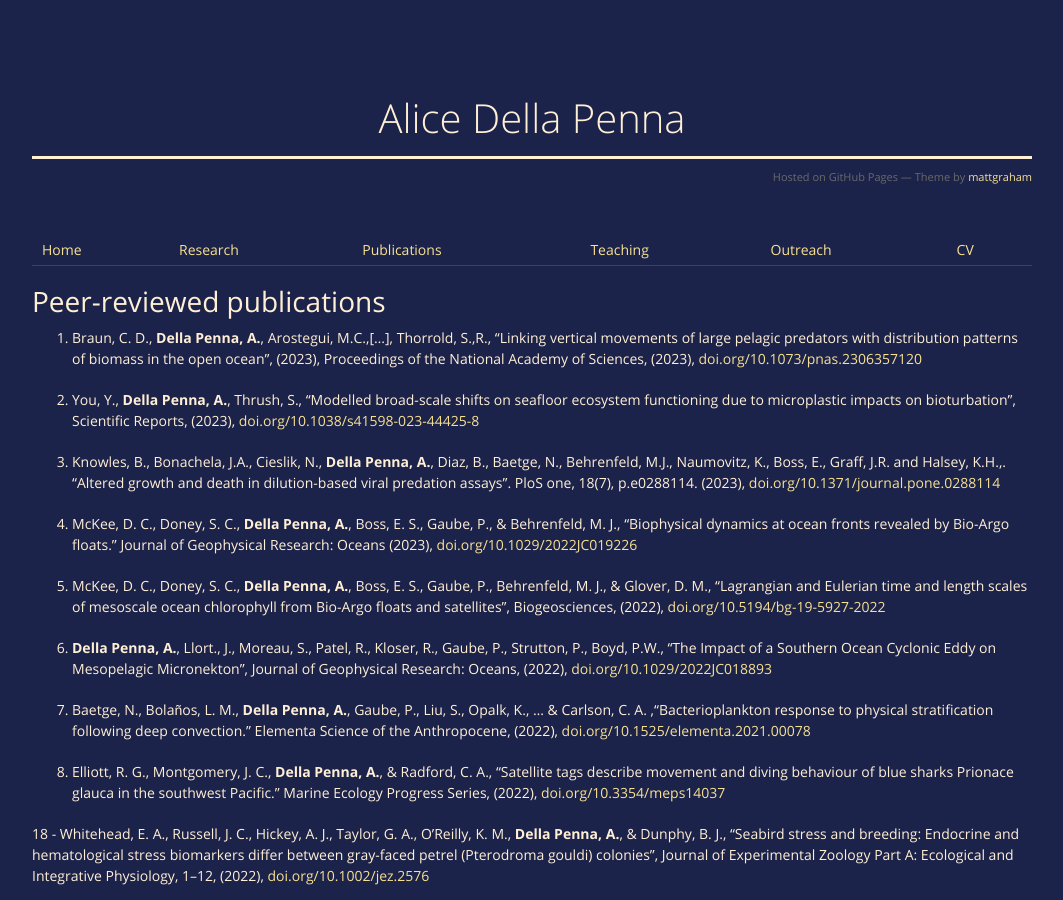
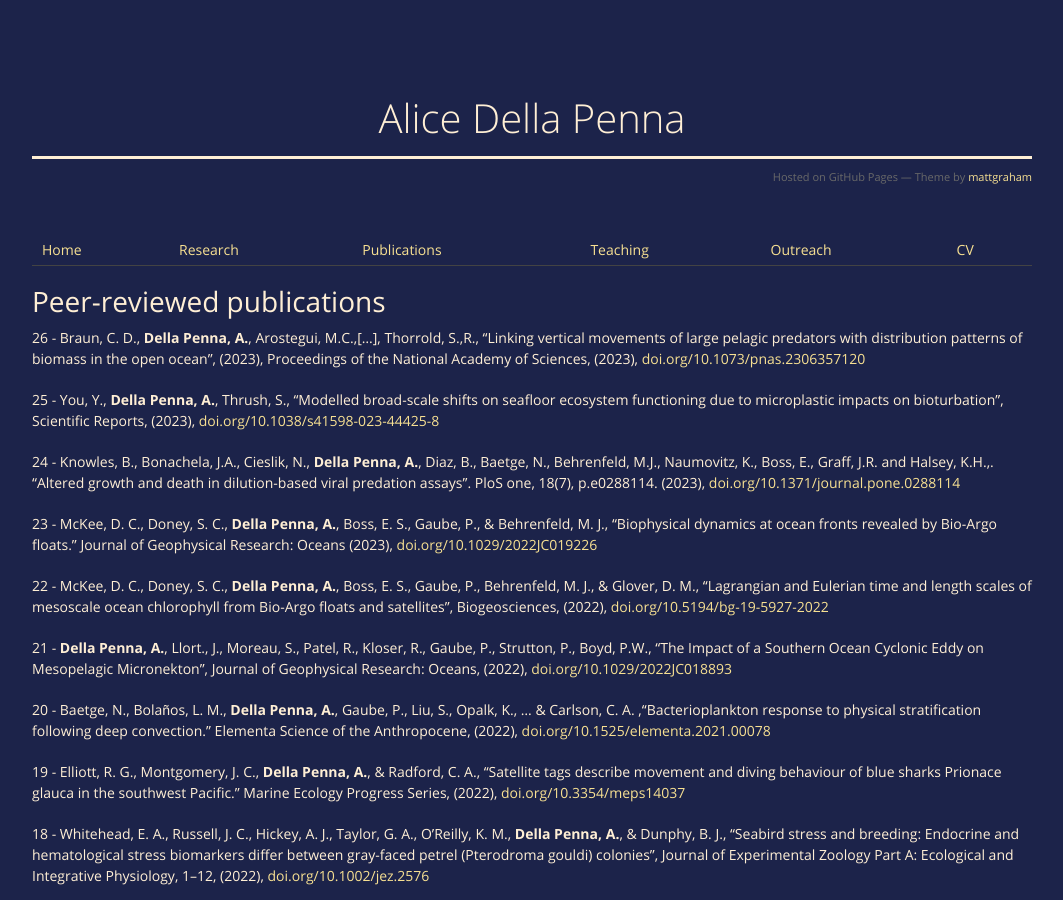
Before and after one commit to AliceDellaPenna/alicedellapenna.github.io, a Jekyll site: the page built from publications.md, in a window 1280 px wide and 900 px high. Shown: the whole window, without its empty margins (108-1171 px from the left). Built offline with Jekyll 4.4.1, drawn with Linux system fonts in a browser that asks for light colours; the repository's description, which GitHub fills in, is left out.

Commit message:
Update publications.md

```diff
--- a/publications.md
+++ b/publications.md
@@ -9,21 +9,21 @@ title: publications
 Peer-reviewed publications
 ==========================
 
-26. Braun, C. D., **Della Penna, A.**, Arostegui, M.C.,[...], Thorrold, S.,R., “Linking vertical movements of large pelagic predators with distribution patterns of biomass in the open ocean”, (2023), Proceedings of the National Academy of Sciences, (2023), [doi.org/10.1073/pnas.2306357120](doi.org/10.1073/pnas.2306357120)
+26 - Braun, C. D., **Della Penna, A.**, Arostegui, M.C.,[...], Thorrold, S.,R., “Linking vertical movements of large pelagic predators with distribution patterns of biomass in the open ocean”, (2023), Proceedings of the National Academy of Sciences, (2023), [doi.org/10.1073/pnas.2306357120](doi.org/10.1073/pnas.2306357120)
 
-25. You, Y., **Della Penna, A.**, Thrush, S., “Modelled broad-scale shifts on seafloor ecosystem functioning due to microplastic impacts on bioturbation”, Scientific Reports, (2023), [doi.org/10.1038/s41598-023-44425-8](doi.org/10.1038/s41598-023-44425-8)
+25 - You, Y., **Della Penna, A.**, Thrush, S., “Modelled broad-scale shifts on seafloor ecosystem functioning due to microplastic impacts on bioturbation”, Scientific Reports, (2023), [doi.org/10.1038/s41598-023-44425-8](doi.org/10.1038/s41598-023-44425-8)
 
-24. Knowles, B., Bonachela, J.A., Cieslik, N., **Della Penna, A.**, Diaz, B., Baetge, N., Behrenfeld, M.J., Naumovitz, K., Boss, E., Graff, J.R. and Halsey, K.H.,. “Altered growth and death in dilution-based viral predation assays”. PloS one, 18(7), p.e0288114. (2023), [doi.org/10.1371/journal.pone.0288114](doi.org/10.1371/journal.pone.0288114)
+24 - Knowles, B., Bonachela, J.A., Cieslik, N., **Della Penna, A.**, Diaz, B., Baetge, N., Behrenfeld, M.J., Naumovitz, K., Boss, E., Graff, J.R. and Halsey, K.H.,. “Altered growth and death in dilution-based viral predation assays”. PloS one, 18(7), p.e0288114. (2023), [doi.org/10.1371/journal.pone.0288114](doi.org/10.1371/journal.pone.0288114)
 
-23. McKee, D. C., Doney, S. C., **Della Penna, A.**, Boss, E. S., Gaube, P., & Behrenfeld, M. J., “Biophysical dynamics at ocean fronts revealed by Bio‐Argo floats.” Journal of Geophysical Research: Oceans (2023), [doi.org/10.1029/2022JC019226](doi.org/10.1029/2022JC019226)
+23 - McKee, D. C., Doney, S. C., **Della Penna, A.**, Boss, E. S., Gaube, P., & Behrenfeld, M. J., “Biophysical dynamics at ocean fronts revealed by Bio‐Argo floats.” Journal of Geophysical Research: Oceans (2023), [doi.org/10.1029/2022JC019226](doi.org/10.1029/2022JC019226)
 
-22. McKee, D. C., Doney, S. C., **Della Penna, A.**, Boss, E. S., Gaube, P., Behrenfeld, M. J., & Glover, D. M., “Lagrangian and Eulerian time and length scales of mesoscale ocean chlorophyll from Bio-Argo floats and satellites”, Biogeosciences, (2022), [doi.org/10.5194/bg-19-5927-2022](doi.org/10.5194/bg-19-5927-2022)
+22 - McKee, D. C., Doney, S. C., **Della Penna, A.**, Boss, E. S., Gaube, P., Behrenfeld, M. J., & Glover, D. M., “Lagrangian and Eulerian time and length scales of mesoscale ocean chlorophyll from Bio-Argo floats and satellites”, Biogeosciences, (2022), [doi.org/10.5194/bg-19-5927-2022](doi.org/10.5194/bg-19-5927-2022)
 
-21. **Della Penna, A.**, Llort., J., Moreau, S., Patel, R., Kloser, R., Gaube, P., Strutton, P., Boyd, P.W., “The Impact of a Southern Ocean Cyclonic Eddy on Mesopelagic Micronekton”, Journal of Geophysical Research: Oceans, (2022), [doi.org/10.1029/2022JC018893](doi.org/10.1029/2022JC018893)
+21 - **Della Penna, A.**, Llort., J., Moreau, S., Patel, R., Kloser, R., Gaube, P., Strutton, P., Boyd, P.W., “The Impact of a Southern Ocean Cyclonic Eddy on Mesopelagic Micronekton”, Journal of Geophysical Research: Oceans, (2022), [doi.org/10.1029/2022JC018893](doi.org/10.1029/2022JC018893)
 
-20. Baetge, N., Bolaños, L. M., **Della Penna, A.**, Gaube, P., Liu, S., Opalk, K., ... & Carlson, C. A. ,“Bacterioplankton response to physical stratification following deep convection.” Elementa Science of the Anthropocene, (2022), [doi.org/10.1525/elementa.2021.00078](doi.org/10.1525/elementa.2021.00078)
+20 - Baetge, N., Bolaños, L. M., **Della Penna, A.**, Gaube, P., Liu, S., Opalk, K., ... & Carlson, C. A. ,“Bacterioplankton response to physical stratification following deep convection.” Elementa Science of the Anthropocene, (2022), [doi.org/10.1525/elementa.2021.00078](doi.org/10.1525/elementa.2021.00078)
 
-19. Elliott, R. G., Montgomery, J. C., **Della Penna, A.**, & Radford, C. A., “Satellite tags describe movement and diving behaviour of blue sharks Prionace glauca in the southwest Pacific.” Marine Ecology Progress Series, (2022), [doi.org/10.3354/meps14037](doi.org/10.3354/meps14037)
+19 - Elliott, R. G., Montgomery, J. C., **Della Penna, A.**, & Radford, C. A., “Satellite tags describe movement and diving behaviour of blue sharks Prionace glauca in the southwest Pacific.” Marine Ecology Progress Series, (2022), [doi.org/10.3354/meps14037](doi.org/10.3354/meps14037)
 
 18 - Whitehead, E. A., Russell, J. C., Hickey, A. J., Taylor, G. A., O'Reilly, K. M., **Della Penna, A.**, & Dunphy, B. J., "Seabird stress and breeding: Endocrine
 and hematological stress biomarkers differ between gray‐faced petrel (Pterodroma gouldi) colonies", Journal of Experimental Zoology Part A: Ecological and Integrative
```
